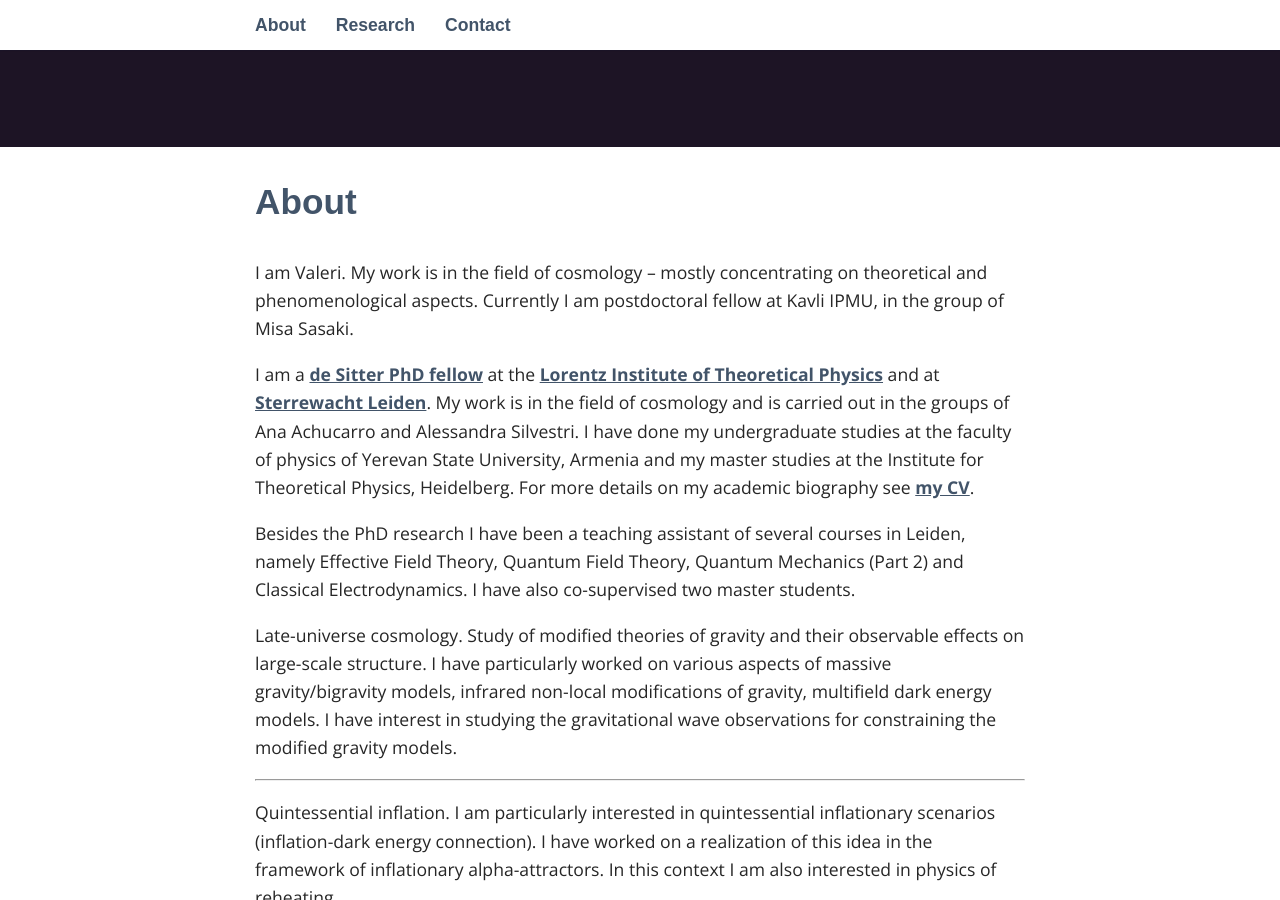
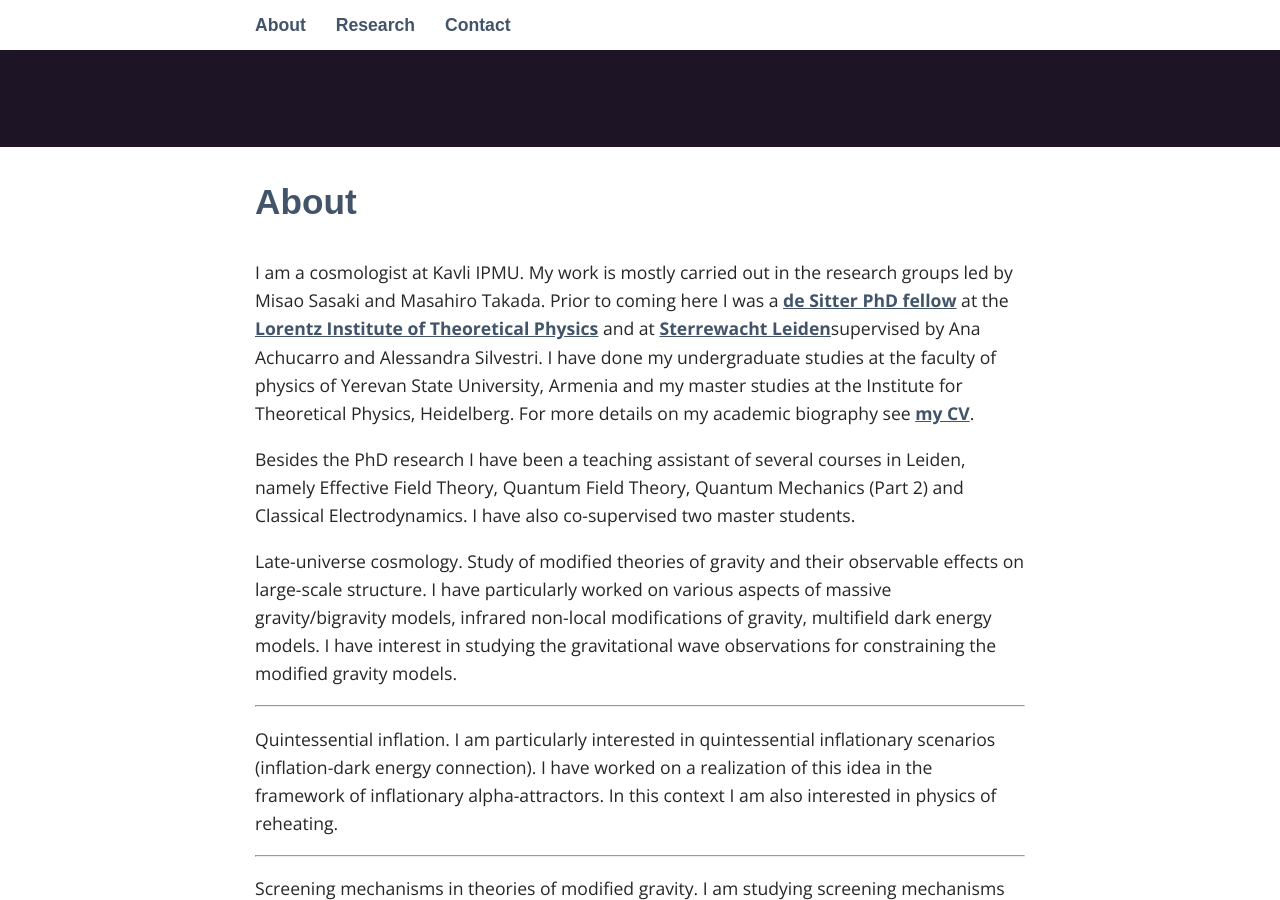
Before and after one commit to valerivardanyan/valerivardanyan.github.io, a Jekyll site: the page built from _pages/01_about.md, in a window 1280 px wide and 900 px high, scrolled down 353 px. Built offline with Jekyll 4.4.1, drawn with Linux system fonts in a browser that asks for light colours; some web fonts are replaced.

Commit message:
Updated about section.

```diff
--- a/_pages/01_about.md
+++ b/_pages/01_about.md
@@ -4,11 +4,7 @@
 permalink: /about/
 ---
 
-I am Valeri. My work is in the field of cosmology -- mostly concentrating on theoretical and phenomenological aspects. Currently I am postdoctoral fellow at Kavli IPMU, in the group of Misa Sasaki.
-
-
-
-I am a [de Sitter PhD fellow](http://leidendesitter.nl/de_Sitter/Welcome.html) at the [Lorentz Institute of Theoretical Physics](https://www.lorentz.leidenuniv.nl/) and at [Sterrewacht Leiden](https://local.strw.leidenuniv.nl/). My work is in the field of cosmology and is carried out in the groups of Ana Achucarro and Alessandra Silvestri. I have done my undergraduate studies at the faculty of physics of Yerevan State University, Armenia and my master studies at the Institute for Theoretical Physics, Heidelberg. For more details on my academic biography see [my CV](https://wwwhome.lorentz.leidenuniv.nl/~vardanyan/files/Valeri_Vardanyan_CV.pdf).
+I am a cosmologist at Kavli IPMU. My work is mostly carried out in the research groups led by Misao Sasaki and Masahiro Takada. Prior to coming here I was a [de Sitter PhD fellow](http://leidendesitter.nl/de_Sitter/Welcome.html) at the [Lorentz Institute of Theoretical Physics](https://www.lorentz.leidenuniv.nl/) and at [Sterrewacht Leiden](https://local.strw.leidenuniv.nl/)supervised by Ana Achucarro and Alessandra Silvestri. I have done my undergraduate studies at the faculty of physics of Yerevan State University, Armenia and my master studies at the Institute for Theoretical Physics, Heidelberg. For more details on my academic biography see [my CV](../_files/Valeri_Vardanyan_CV.pdf).
 
 
 
```
Also changed, not shown: 2 other files.
